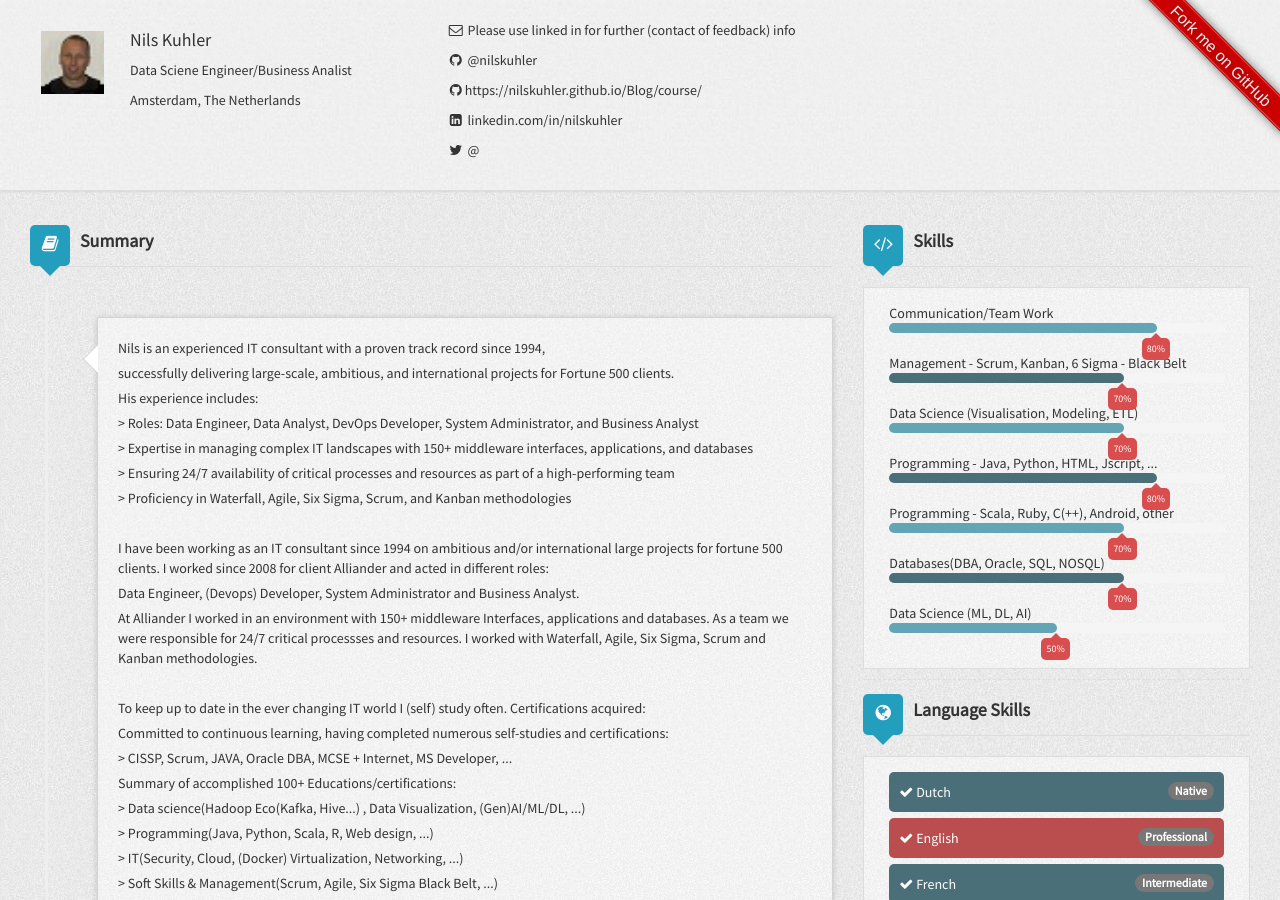
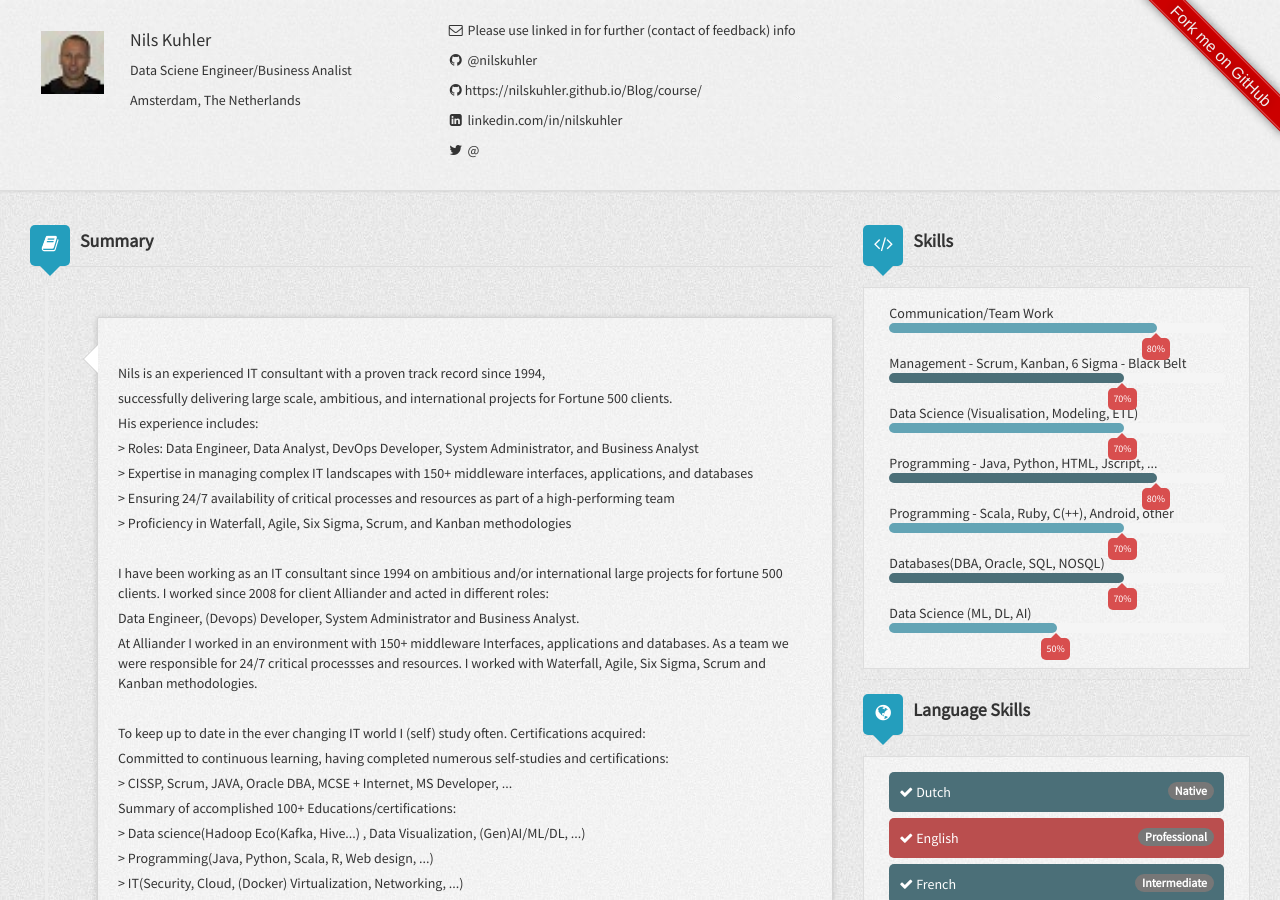
Before and after one commit to NilsKuhler/resumecard, a Jekyll site: the page built from index.html, in a window 1280 px wide and 900 px high. Built offline with Jekyll 4.4.1, drawn with Linux system fonts in a browser that asks for light colours; nearby versions of some CDN libraries.

Commit message:
Update _config.yml
test4

```diff
--- a/_config.yml
+++ b/_config.yml
@@ -48,8 +48,9 @@
 # You cannot use > character in this *.yml file or in the summary text or unicode &gt or &#62;
 # You cannot use a lot of other symbols that like -, ... all because they have a yml data function.
   summary:
+    - line:
     - line: Nils is an experienced IT consultant with a proven track record since 1994,
-    - line: successfully delivering large-scale, ambitious, and international projects for Fortune 500 clients.
+    - line: successfully delivering large scale, ambitious, and international projects for Fortune 500 clients.
     - line: His experience includes&#58;
     - line: _&#62; Roles&#58; Data Engineer, Data Analyst, DevOps Developer, System Administrator, and Business Analyst
     - line: _&#62; Expertise in managing complex IT landscapes with 150+ middleware interfaces, applications, and databases
```
